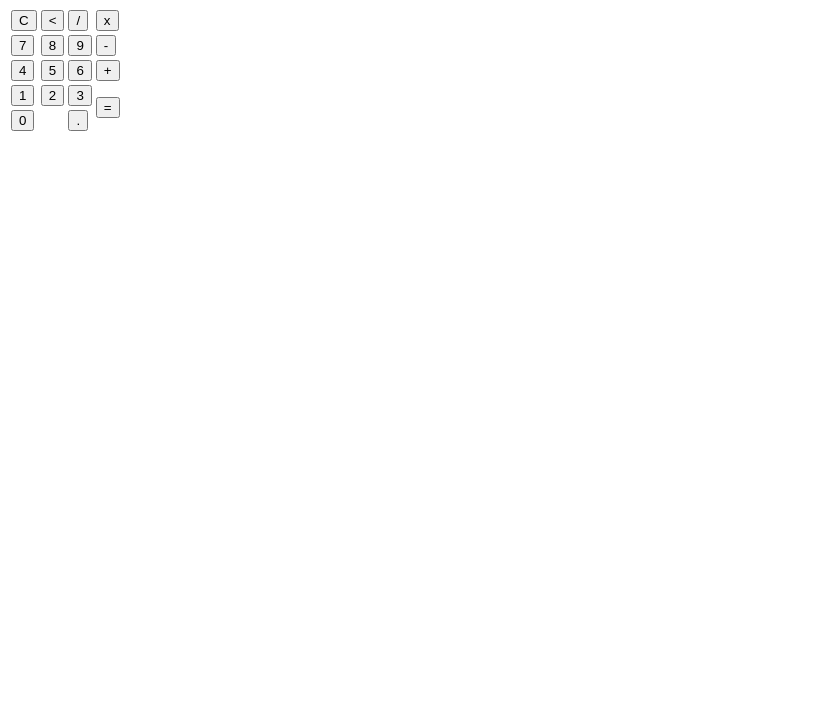
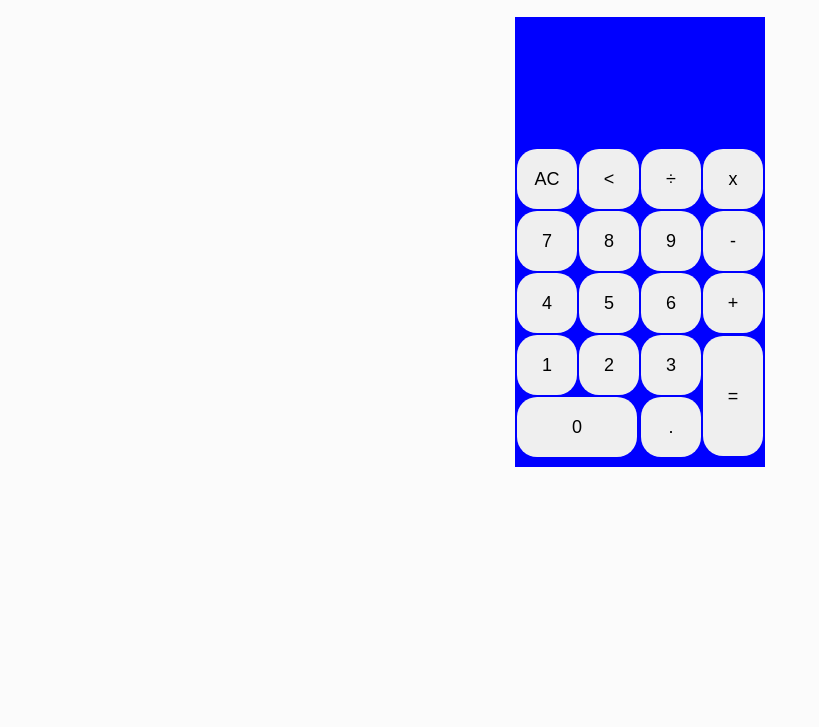
Before and after one commit to FelipeFerreiraSS/calculadora-javascript, a plain HTML site: page index.html in a window 1280 px wide. Shown: the part 73-800 px from the top of the page, without its empty margins (0-819 px from the left). Drawn offline with Linux system fonts and the light colour scheme.

Commit message:
css inicial

```diff
--- a/index.html
+++ b/index.html
@@ -5,44 +5,45 @@
   <meta http-equiv="X-UA-Compatible" content="IE=edge">
   <meta name="viewport" content="width=device-width, initial-scale=1.0">
   <title>Calculadora</title>
+  <link rel="stylesheet" href="style.css">
 </head>
 <body>
-  <div class="fundo">
+  <section class="fundo">
     <div class="calculadora">
-      <h1>CALCULADORA</h1>
+      <p id="resumo"></p>
       <p id="resultado"></p>
       <table>
         <tr>
-          <td><button onclick="clean()">C</button></td>
-          <td><button onclick="back()"><</button></td>
-          <td><button onclick="insert('/')">/</button></td>
-          <td><button onclick="insert('*')">x</button></td>
+          <td><button class="botao" onclick="clean()">AC</button></td>
+          <td><button class="botao" onclick="back()"><</button></td>
+          <td><button class="botao" onclick="insert('/')">÷</button></td>
+          <td><button class="botao" onclick="insert('*')">x</button></td>
         </tr>
         <tr>
-          <td><button onclick="insert('7')">7</button></td>
-          <td><button onclick="insert('8')">8</button></td>
-          <td><button onclick="insert('9')">9</button></td>
-          <td><button onclick="insert('-')">-</button></td>
+          <td><button class="botao" onclick="insert('7')">7</button></td>
+          <td><button class="botao" onclick="insert('8')">8</button></td>
+          <td><button class="botao" onclick="insert('9')">9</button></td>
+          <td><button class="botao" onclick="insert('-')">-</button></td>
         </tr>
         <tr>
-          <td><button onclick="insert('4')">4</button></td>
-          <td><button onclick="insert('5')">5</button></td>
-          <td><button onclick="insert('6')">6</button></td>
-          <td><button onclick="insert('+')">+</button></td>
+          <td><button class="botao" onclick="insert('4')">4</button></td>
+          <td><button class="botao" onclick="insert('5')">5</button></td>
+          <td><button class="botao" onclick="insert('6')">6</button></td>
+          <td><button class="botao" onclick="insert('+')">+</button></td>
         </tr>
         <tr>
-          <td><button onclick="insert('1')">1</button></td>
-          <td><button onclick="insert('2')">2</button></td>
-          <td><button onclick="insert('3')">3</button></td>
-          <td rowspan="2"><button onclick="calcular()">=</button></td>
+          <td><button class="botao" onclick="insert('1')">1</button></td>
+          <td><button class="botao" onclick="insert('2')">2</button></td>
+          <td><button class="botao" onclick="insert('3')">3</button></td>
+          <td rowspan="2"><button class="botao" id="iqual" onclick="calcular()">=</button></td>
         </tr>
         <tr>
-          <td colspan="2"><button onclick="insert('0')">0</button></td>
-          <td><button onclick="insert('.')">.</button></td>
+          <td colspan="2"><button class="botao" id="zero" onclick="insert('0')">0</button></td>
+          <td><button class="botao" onclick="insert('.')">.</button></td>
         </tr>
       </table>
     </div>
-  </div>
+  </section>
   <script src="./script.js"></script>
 </body>
 </html>
--- a/script.js
+++ b/script.js
@@ -5,6 +5,8 @@ function insert(num){
 
 function clean() {
   document.getElementById('resultado').innerHTML = ""
+  document.getElementById('resumo').innerHTML = ""
+
 }
 
 function back() {
@@ -16,5 +18,6 @@ function calcular() {
   let resultado = document.getElementById('resultado').innerHTML
   if(resultado) {
     document.getElementById('resultado').innerHTML = eval(resultado)
+    document.getElementById('resumo').innerHTML = resultado + "="
   }
 }
--- /dev/null
+++ b/style.css
@@ -0,0 +1,59 @@
+* {
+  margin: 0;
+  padding: 0;
+  box-sizing: border-box;
+}
+
+:root {
+  --backgroundBranco: #fbfbfb;
+  --backgroundPreto: #08070b;
+}
+
+body {
+  background-color: var(--backgroundBranco);
+}
+
+.fundo {
+  width: 250px;
+  height: 450px;
+  margin: auto;
+  margin-top: 90px;
+  background-color: blue;
+}
+
+.calculadora {
+  padding-top: 70px;
+}
+
+#resumo {
+  width: 240px;
+  height: 20px;
+  font-size: 15px;
+  background-color: ;
+  text-align: right;
+}
+
+#resultado {
+  width: 240px;
+  height: 40px;
+  font-size: 34px;
+  background-color: ;
+  text-align: right;
+}
+
+.botao {
+  width: 60px;
+  height: 60px;
+  border-radius: 20px;
+  border: none;
+  cursor: pointer;
+  font-size: 18px;
+}
+
+#iqual {
+  height: 120px;
+}
+
+#zero {
+  width: 120px;
+}
```
